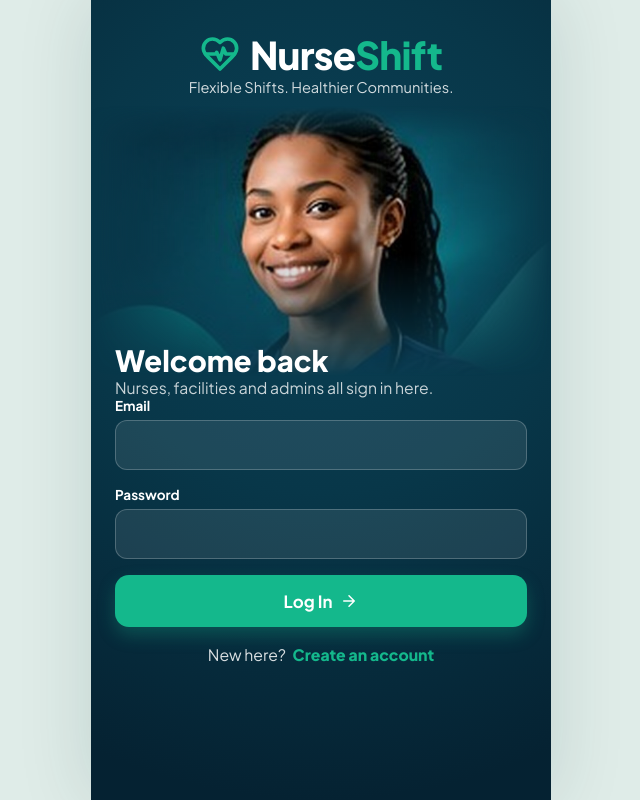
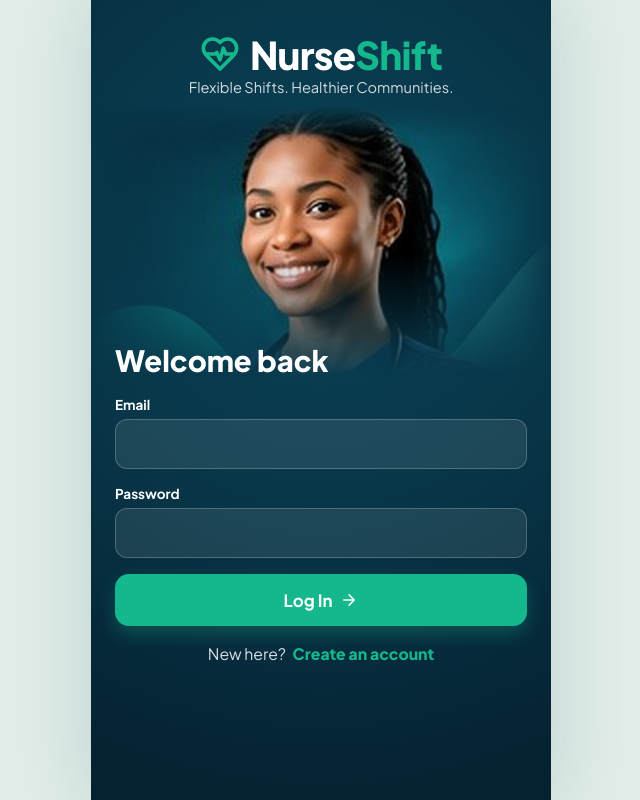
Before and after one commit to awarinelite-cpu/NurseShift, a React (Vite) app: page /login in a window 1280 px wide. Shown: the whole page, without its empty margins (319-959 px from the left). Built offline with nearby package versions, Linux system fonts and the light colour scheme; no server answers.

Commit message:
Login: remove subtitle line

```diff
--- a/src/pages/Login.jsx
+++ b/src/pages/Login.jsx
@@ -54,7 +54,6 @@ export default function Login() {
 
       <div className="ns-auth-form">
         <h1>Welcome back</h1>
-        <p className="ns-auth-sub">Nurses, facilities and admins all sign in here.</p>
 
         {isDemo && (
           <p className="ns-note dark">
--- a/src/styles/nurse-ui.css
+++ b/src/styles/nurse-ui.css
@@ -343,7 +343,7 @@
 .ns-auth.ns-auth-dark { min-height: 100dvh; padding: calc(30px + env(safe-area-inset-top)) 24px calc(30px + env(safe-area-inset-bottom)); align-items: stretch; color: #fff; background: radial-gradient(120% 70% at 50% 30%, #0a4156 0%, #083749 45%, #052232 100%); }
 .ns-auth-top { text-align: center; }
 .ns-auth-form { margin-top: -34px; position: relative; }
-.ns-auth-form h1 { font-size: 1.625rem; font-weight: 800; }
+.ns-auth-form h1 { font-size: 1.625rem; font-weight: 800; margin-bottom: 18px; }
 .ns-auth-sub { color: rgba(255, 255, 255, 0.78); font-size: 0.875rem; margin: 6px 0 18px; }
 .ns-note.dark { background: rgba(255, 255, 255, 0.1); color: rgba(255, 255, 255, 0.9); }
 .ns-stage .ns-auth-dark .form-row label { color: #fff; }
```
